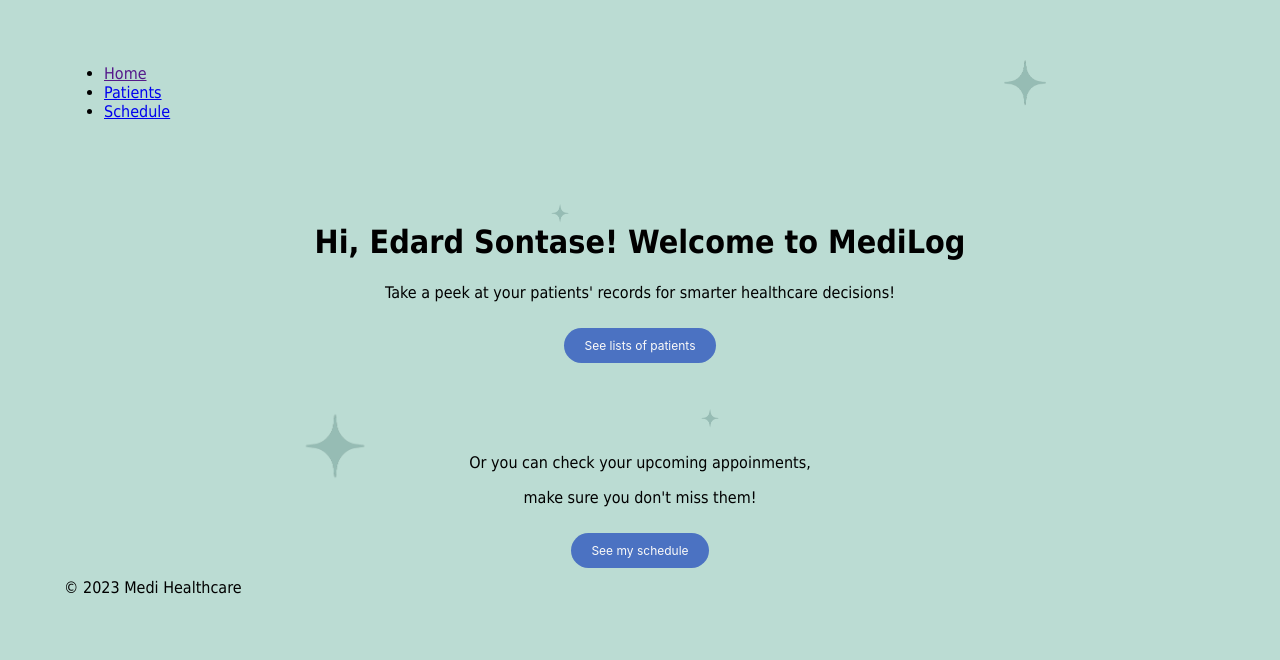
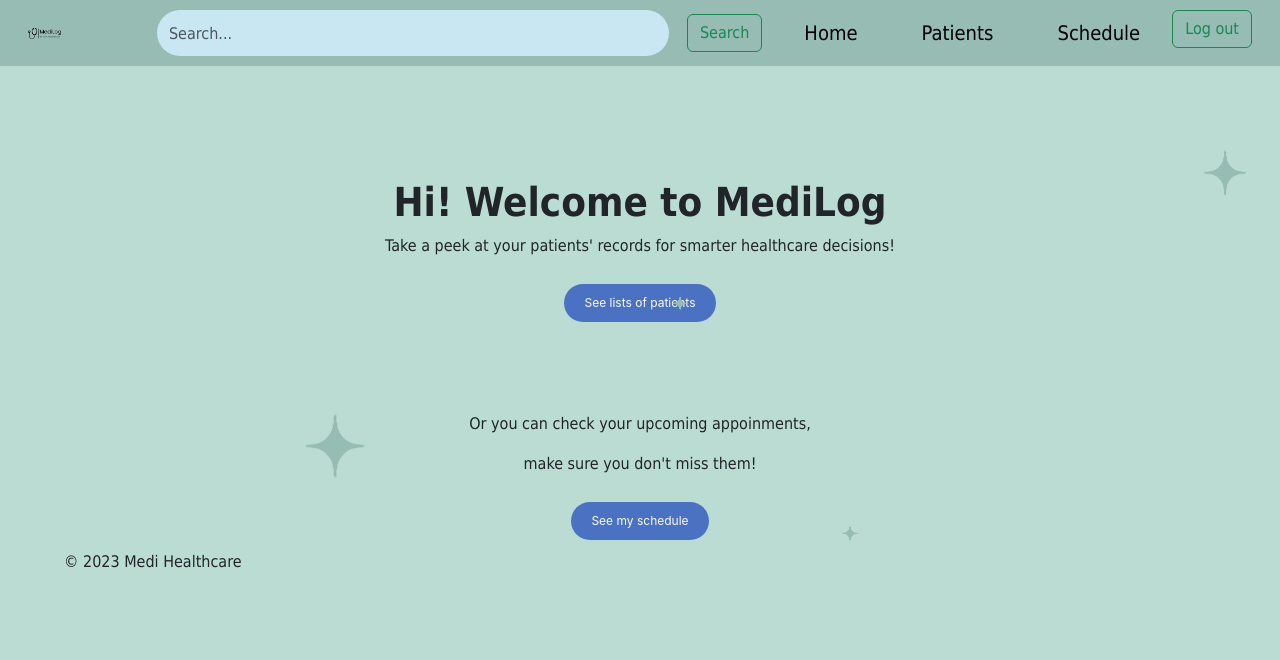
Before and after one commit to ThapTap/tugashcl, a PHP site: page /home.php in a window 1280 px wide. Shown: the top 660 px of the page. Run offline with PHP 8.4, Linux system fonts and the light colour scheme; the visitor is signed in with stand-in values (Sample User, id 1).

Commit message:
Add and fix some things

```diff
--- a/TugasKelompok/View/pages/home.php
+++ b/TugasKelompok/View/pages/home.php
@@ -1,23 +1,26 @@
+<?php
+    require "./logincheck.php";
+?>
+
 <!DOCTYPE html>
 <html lang="en">
 <head>
     <meta charset="UTF-8">
     <meta name="viewport" content="width=device-width, initial-scale=1.0">
+    <!-- STYLES -->
+    <link href="https://cdn.jsdelivr.net/npm/bootstrap@5.3.2/dist/css/bootstrap.min.css" rel="stylesheet" integrity="sha384-T3c6CoIi6uLrA9TneNEoa7RxnatzjcDSCmG1MXxSR1GAsXEV/Dwwykc2MPK8M2HN" crossorigin="anonymous">
+    <link rel="stylesheet" href="../styles/navbar.css">
     <link rel="stylesheet" href="../styles/home.css">
     <title>Home Page</title>
 </head>
 <body>
     <!-- NAVBAR -->
     <!-- placeholder !!!!! -->
-    <nav>
-        <ul>
-            <li><a href="">Home</a></li>
-            <li><a href="#">Patients</a></li>
-            <li><a href="#">Schedule</a></li>
-        </ul>
-    </nav>
+    <?php
+    require "./navbar.php";
+    ?>
 
-    <div class="content">
+    <div class="content" style="margin-top: 90.71px;">
         <img src="../assets/soft-star.png" class="star1">
         <div class="patient">
             <h1 id="welcome"></h1>
@@ -37,14 +40,15 @@
     <!-- FOOTER -->
     <!-- placeholder !!!!! -->
     <footer>
-        &copy; 2023 Medi Healthcare
+        <div class="footer">
+            <span>&copy; 2023 Medi Healthcare</span>
+        </div>
     </footer>
 
 
     <!-- placeholder !!!!! code buat show nama dokternya -->
     <script>
-        var userName = "Edard Sontase";
-        document.getElementById("welcome").innerText = "Hi, " + userName + "! Welcome to MediLog";
+        document.getElementById("welcome").innerText = "Hi! Welcome to MediLog";
     </script>
 </body>
 </html>
--- a/TugasKelompok/View/pages/landingpage.php
+++ b/TugasKelompok/View/pages/landingpage.php
@@ -51,7 +51,7 @@
                     <img src="../assets/soft-star.png" alt="" class="soft-star1">
                     <img src="../assets/soft-star.png" alt="" class="soft-star2">
                     <img src="../assets/medilog-high-resolution-logo-black-transparent.png" alt="" class="img-logo">
-                    <a class="try-now-btn btn mb-5 m-3 px-5 py-3 rounded-pill fs-5" href="#" role="button">Try it now!</a>
+                    <a class="try-now-btn btn mb-5 m-3 px-5 py-3 rounded-pill fs-5" href="./loginpage.php" role="button">Try it now!</a>
                 </div>
             </div>
         </div>
@@ -68,7 +68,7 @@
             <div class="about-us-text">
                 <h1 id="abt-us-h1">About Us</h1>
                 <p id="abt-us-p">Elevate your medical practice with MediLog! Say farewell to record-keeping hassles and data disarray. Access patient information with ease, empowering you to make informed healthcare decisions. Embrace the future of medical management, so you can focus on providing top-notch patient care.</p>
-                <a id="abt-us-a" href="#">Try it now! <iconify-icon icon="lucide:arrow-right"></iconify-icon></a>
+                <a id="abt-us-a" href="./loginpage.php">Try it now! <iconify-icon icon="lucide:arrow-right"></iconify-icon></a>
             </div>
             <div class="doctor-img-wrapper">
                 <img src="../assets/Group 10061.png" alt="" class="doctor-img">
--- /dev/null
+++ b/TugasKelompok/View/pages/logincheck.php
@@ -0,0 +1,6 @@
+<?php
+    session_start();
+    if ($_SESSION['login'] !== true) {
+        header("Location: loginpage.php");
+    }
+?>
--- a/TugasKelompok/View/pages/navbar.php
+++ b/TugasKelompok/View/pages/navbar.php
@@ -1 +1,36 @@
-<h1>yes ini masih kosong</h1>
+<?php
+    if (isset($_POST['logout'])) {
+        session_destroy();
+        header("Location: loginpage.php");
+        exit();
+    }
+?>
+
+<nav class="navbar navbar-expand-lg bg-body-tertiary p-0">
+    <div class="container-fluid p-1 navbar-wrapper">
+        <div class="img-logo-wrapper me-5">
+            <img src="../assets/medilog-high-resolution-logo-black-transparent.png" alt="" class="img-logo">
+        </div>
+        <div class="collapse navbar-collapse" id="navbarSupportedContent">
+            <form class="d-flex ms-5 align-items-center" role="search">
+                <input class="form-control me-2 rounded-pill search-field" type="search" placeholder="Search..." aria-label="Search">
+                <button class="btn btn-outline-success" type="submit">Search</button>
+            </form>
+            <ul class="navbar-nav ms-auto mb-2 mb-lg-0 me-4">
+                <li class="nav-item">
+                    <a class="nav-link" href="./home.php">Home</a>
+                </li>
+                <li class="nav-item">
+                    <a class="nav-link" href="./pasien.php">Patients</a>
+                </li>
+                <li class="nav-item">
+                    <a class="nav-link" href="#">Schedule</a>
+                </li>
+                <form action="POST" method="navbar.php">
+                    <!-- <button type="submit" name="logout" class="btn btn-outline-success m-0 logout-btn">Logout</button> -->
+                    <input type="submit" class="btn btn-outline-success m-0 logout-btn" value="Log out" name="logout">
+                </form>
+            </ul>
+        </div>
+    </div>
+</nav>
--- a/TugasKelompok/View/styles/home.css
+++ b/TugasKelompok/View/styles/home.css
@@ -1,3 +1,10 @@
+:root{
+    --ijo-tua: #96BCB4;
+    --ijo-muda: #BBDCD3;
+    --biru-link: #4B72C2;
+    --sky-blue: #C9E7F2;
+}
+
 body{
     font-family:'Poppins', Tahoma, Geneva, Verdana, sans-serif;
     margin: 5%;
@@ -43,22 +50,22 @@ button {
 
 .star1 {
     position: absolute;
-    top: 50px;
-    left: 1000px;
+    top: 140px;
+    left: 1200px;
     width: 50px;
 }
 
 .star2 {
     position: absolute;
-    top: 200px;
-    left: 550px;
+    top: 290px;
+    left: 670px;
     width: 20px;
 }
 
 .star3 {
     position: absolute;
-    top: 405px;
-    left: 700px;
+    top: 520px;
+    left: 840px;
     width: 20px;
 }
 
--- a/TugasKelompok/View/styles/landingpage.css
+++ b/TugasKelompok/View/styles/landingpage.css
@@ -2,6 +2,7 @@
     --ijo-tua: #96BCB4;
     --ijo-muda: #BBDCD3;
     --biru-link: #4B72C2;
+    --sky-blue: #C9E7F2;
 }
 *{
     padding: 0px;
--- /dev/null
+++ b/TugasKelompok/View/styles/navbar.css
@@ -0,0 +1,38 @@
+:root{
+    --ijo-tua: #96BCB4;
+    --ijo-muda: #BBDCD3;
+    --biru-link: #4B72C2;
+    --sky-blue: #C9E7F2;
+}
+
+/* NAVBAR */
+.navbar-wrapper{
+    background-color: var(--ijo-tua);
+    position: fixed;
+    top: 0px;
+    left: 0px;
+}
+.img-logo-wrapper{
+    width: 175px;
+    margin: 12px 24px;
+}
+.img-logo{
+    width: 100%;
+}
+.nav-item{
+    font-size: 20px;
+    margin: 0px 24px;
+}
+.nav-item>a{
+    color: black;
+}
+.nav-item>a:hover{
+    color: white;
+    transition: 0.3s;
+}
+.search-field{
+    width: 512px;
+    height: 46px;
+    background-color: var(--sky-blue);
+    border: none;
+}
```
Also changed, not shown: TugasKelompok/View/pages/pasien.php (+12 -2 lines).
